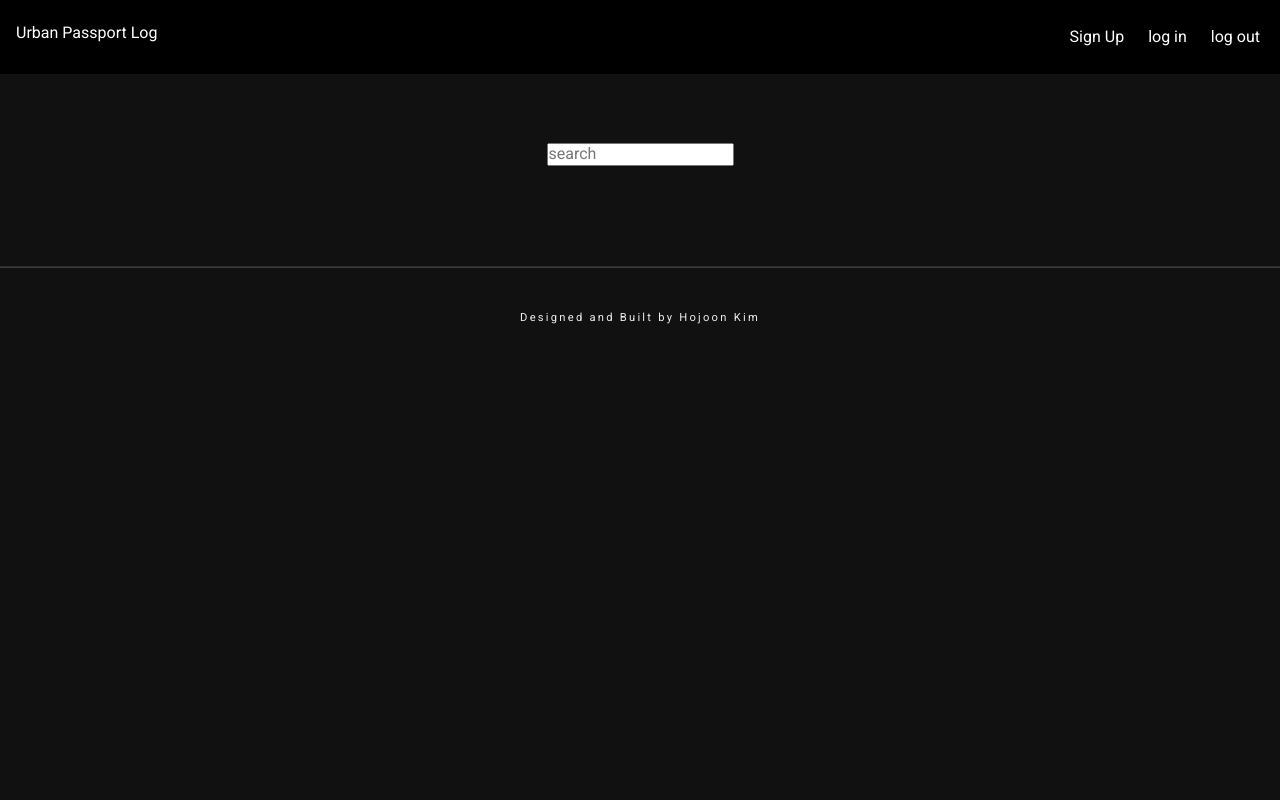
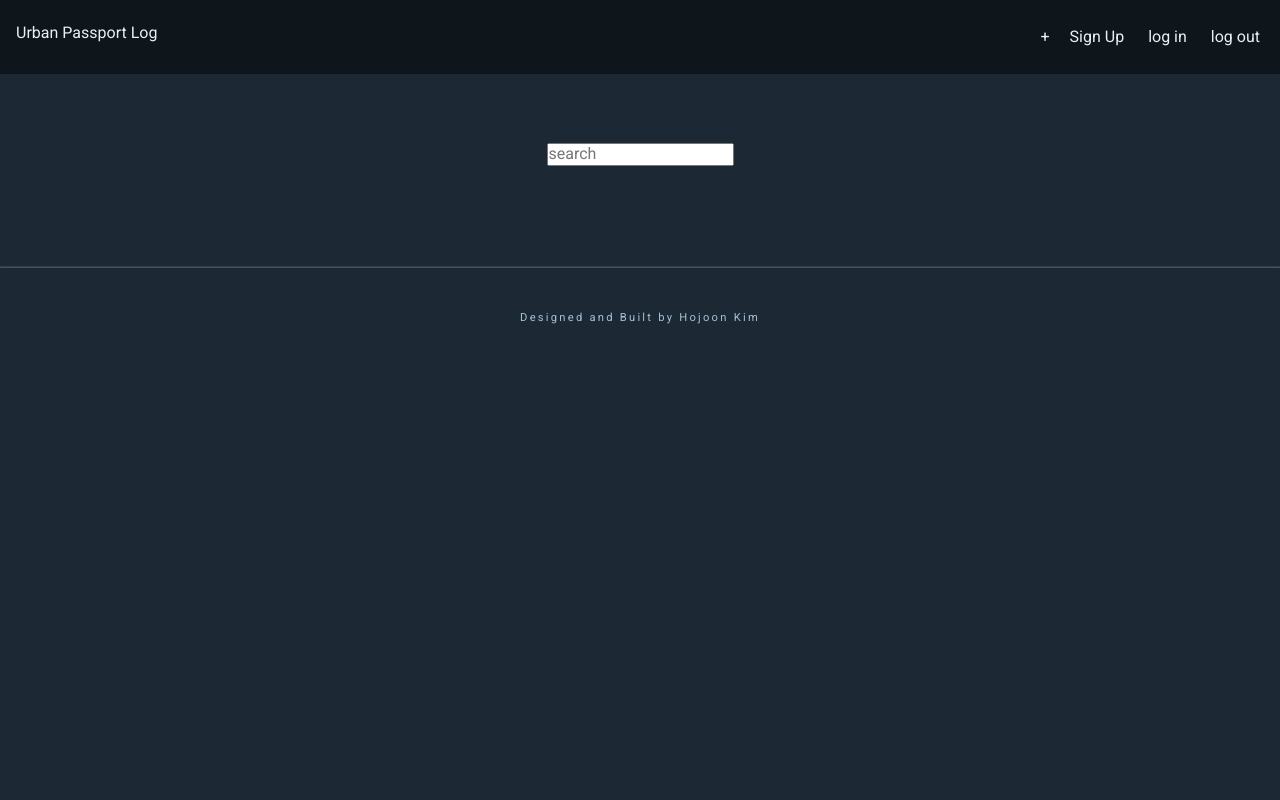
Before and after one commit to hojoon0724/seal_project2, a Node server app: page /index in a window 1280 px wide. Run offline with Node 20, Linux system fonts and the light colour scheme; data that the repository does not hold is empty; some libraries are stand-ins or nearby versions.

Commit message:
Added var color scheme

```diff
--- a/public/style.css
+++ b/public/style.css
@@ -11,6 +11,8 @@
 }
 
 :root {
+  --main-font: "Roboto", sans-serif;
+
   --fs-300: clamp(0.94rem, calc(0.92rem + 0.08vw), 0.98rem);
   --fs-400: clamp(1.13rem, calc(1.06rem + 0.33vw), 1.31rem);
   --fs-500: clamp(1.35rem, calc(1.21rem + 0.69vw), 1.75rem);
@@ -18,6 +20,59 @@
   --fs-700: clamp(1.94rem, calc(1.54rem + 2.03vw), 3.11rem);
   --fs-800: clamp(2.33rem, calc(1.7rem + 3.15vw), 4.14rem);
   --fs-900: clamp(2.8rem, calc(1.85rem + 4.74vw), 5.52rem);
+
+  --pri50: #f5f8fa;
+  --pri100: #e9eff5;
+  --pri200: #cfdde8;
+  --pri300: #a5c1d4;
+  --pri400: #74a0bc;
+  --pri500: #5589aa;
+  --pri600: #3f6a8a;
+  --pri700: #345670;
+  --pri800: #2e495e;
+  --pri900: #2b3f4f;
+  --pri950: #1c2935;
+  --pri980: #0e151b;
+  --pri990: #070a0d;
+
+  --sec50: #ffffe8;
+  --sec100: #fffdbf;
+  --sec200: #fffa7a;
+  --sec300: #ffef34;
+  --sec400: #ffdf05;
+  --sec500: #ffba00;
+  --sec600: #f78b00;
+  --sec700: #cc5f00;
+  --sec800: #a54700;
+  --sec900: #8a3c00;
+  --sec950: #4e1d00;
+
+  --error50: #fff3ec;
+  --error100: #ffe4d3;
+  --error200: #ffc4a5;
+  --error300: #ff9c6d;
+  --error400: #ff6732;
+  --error500: #ff3e0a;
+  --error600: #fa2200;
+  --error700: #cc1302;
+  --error800: #a1110b;
+  --error900: #82120c;
+  --error950: #460404;
+
+  --yes50: #e8ffe4;
+  --yes100: #cbffc5;
+  --yes200: #9aff92;
+  --yes300: #5bff53;
+  --yes400: #24fb20;
+  --yes500: #00f300;
+  --yes600: #00b505;
+  --yes700: #028907;
+  --yes800: #086c0c;
+  --yes900: #0c5b11;
+  --yes950: #003305;
+
+  --white: #f6faff;
+  --black: #000b16;
 }
 
 html {
@@ -56,9 +111,9 @@ p {
 }
 
 body {
-  background-color: #111111;
-  color: #eeeeee;
-  font-family: roboto;
+  background-color: var(--pri950);
+  color: var(--pri300);
+  font-family: var(--main-font);
 }
 
 button {
@@ -69,8 +124,8 @@ button {
 }
 
 .nav-bar-container {
-  background-color: black;
-  color: white;
+  background-color: var(--pri980);
+  color: var(--pri100);
   display: flex;
   justify-content: space-between;
   width: 100svw;
--- a/server.js
+++ b/server.js
@@ -44,7 +44,6 @@ app.use((req, res, next) => {
 // Index
 app.get("/index", async (req, res) => {
   let allCities = await Location.find({});
-  console.log(allCities);
   res.render("index.ejs", { allCities });
 });
 
--- a/views/partials/nav.ejs
+++ b/views/partials/nav.ejs
@@ -1,6 +1,9 @@
 <div class="nav-bar-container">
   <div class="site-title">Urban Passport Log</div>
   <div class="login-block-container">
+    <div class="new-entry">
+      <a href="/index/new">+</a>
+    </div>
     <div class="sign-up">
       <button>Sign Up</button>
     </div>
```
Also changed, not shown: other parts of public/style.css (+13 -13 lines).
